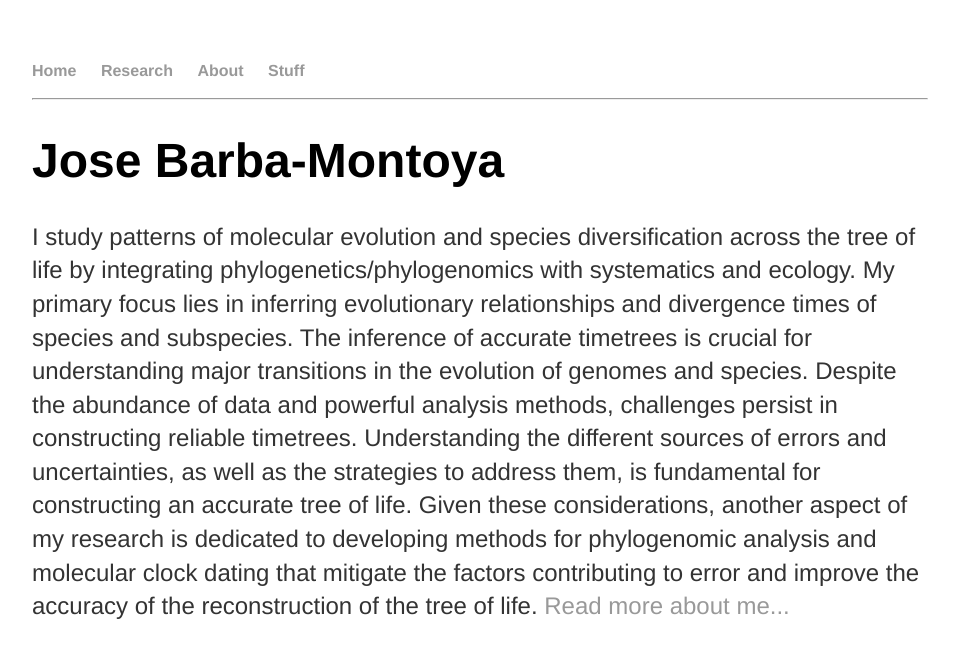
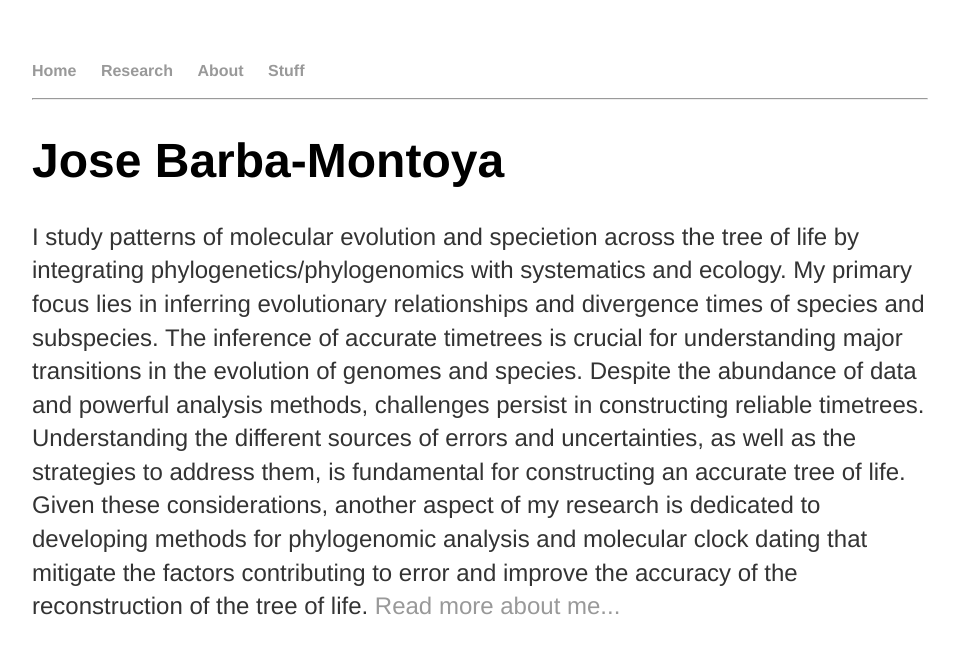
Before and after one commit to josebarbamontoya/josebarbamontoya.github.io, a Jekyll site: the page built from index.html, in a window 1280 px wide. Shown: the top 647 px of the page, without its empty margins (160-1119 px from the left). Built offline with Jekyll 4.4.1, drawn with Linux system fonts in a browser that asks for light colours; grey boxes are pictures that could not be loaded.

Commit message:
Update index.html

```diff
--- a/index.html
+++ b/index.html
@@ -4,6 +4,6 @@
 ---
 <div class="blurb">
 	<h1>Jose Barba-Montoya</h1>
-	<p>I study patterns of molecular evolution and species diversification across the tree of life by integrating phylogenetics/phylogenomics with systematics and ecology. My primary focus lies in inferring evolutionary relationships and divergence times of species and subspecies. The inference of accurate timetrees is crucial for understanding major transitions in the evolution of genomes and species. Despite the abundance of data and powerful analysis methods, challenges persist in constructing reliable timetrees. Understanding the different sources of errors and uncertainties, as well as the strategies to address them, is fundamental for constructing an accurate tree of life. Given these considerations, another aspect of my research is dedicated to developing methods for phylogenomic analysis and molecular clock dating that mitigate the factors contributing to error and improve the accuracy of the reconstruction of the tree of life.</em> <a href="/about">Read more about me...</a></p>
+	<p>I study patterns of molecular evolution and specietion across the tree of life by integrating phylogenetics/phylogenomics with systematics and ecology. My primary focus lies in inferring evolutionary relationships and divergence times of species and subspecies. The inference of accurate timetrees is crucial for understanding major transitions in the evolution of genomes and species. Despite the abundance of data and powerful analysis methods, challenges persist in constructing reliable timetrees. Understanding the different sources of errors and uncertainties, as well as the strategies to address them, is fundamental for constructing an accurate tree of life. Given these considerations, another aspect of my research is dedicated to developing methods for phylogenomic analysis and molecular clock dating that mitigate the factors contributing to error and improve the accuracy of the reconstruction of the tree of life.</em> <a href="/about">Read more about me...</a></p>
 	<p style="text-align:center;"><img src="img/photo1.jpg" height="350" width="460"></p>
 </div><!-- /.blurb -->
```
